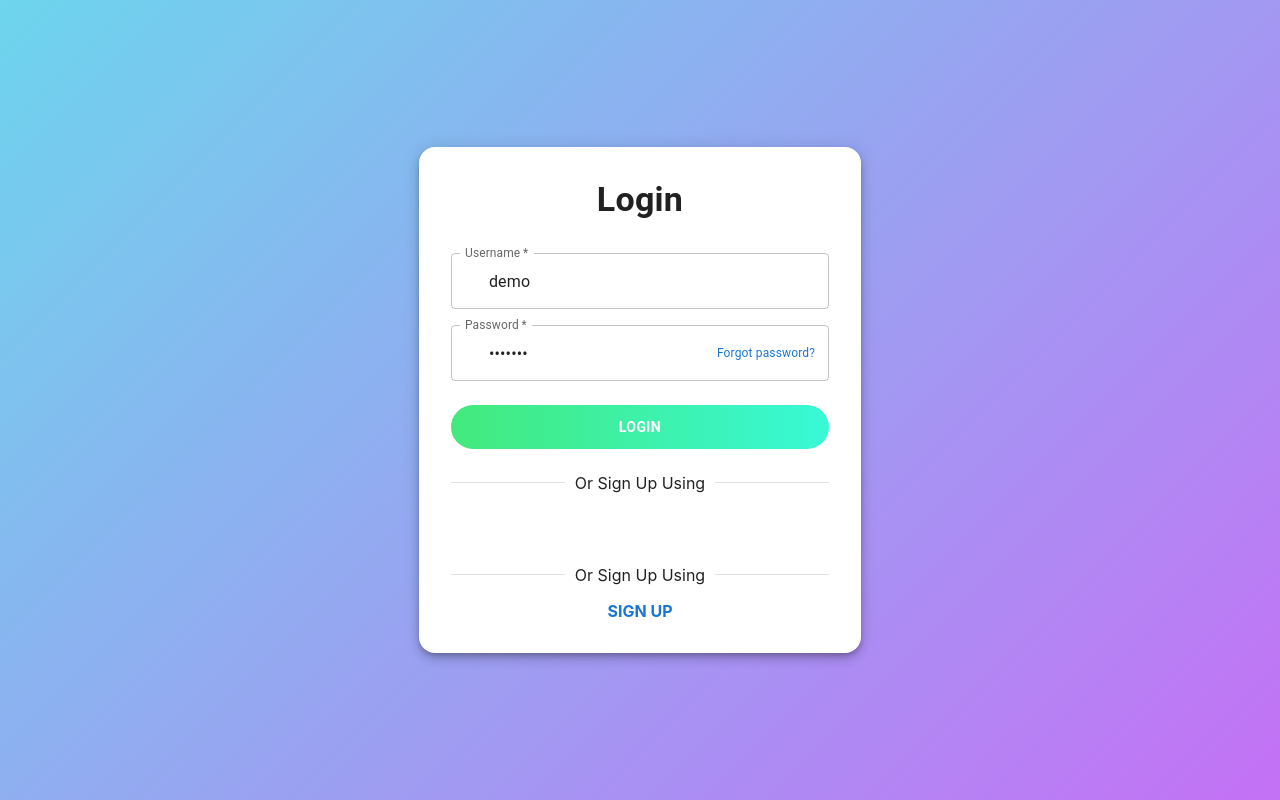
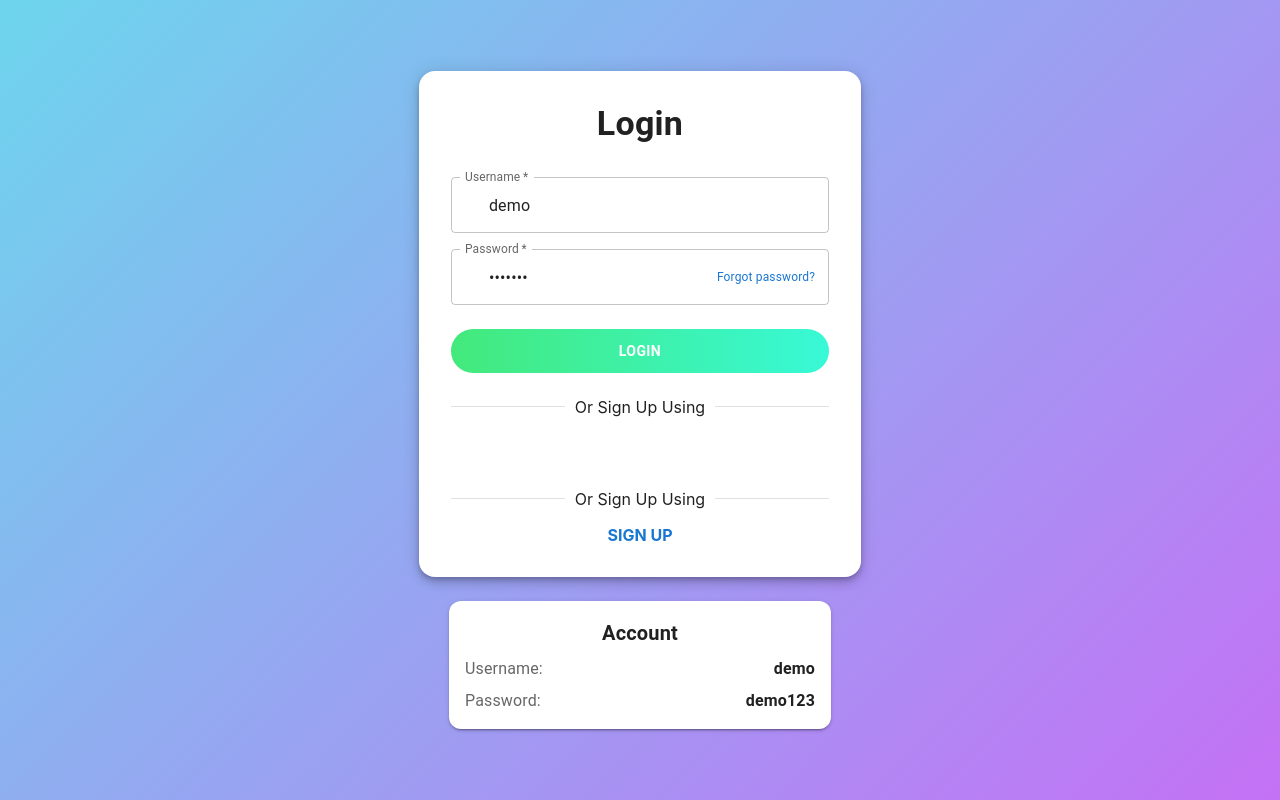
Before and after one commit to shoifuddiniip/ecommers-mini-iipshoifudidn, a React (Create React App) app: page /login in a window 1280 px wide. Built offline with nearby package versions, Linux system fonts and the light colour scheme; some icons are missing.

Commit message:
add account info

```diff
--- a/src/pages/Login.tsx
+++ b/src/pages/Login.tsx
@@ -52,6 +52,7 @@ const Login: React.FC = () => {
         height: '100vh',
         background: 'linear-gradient(135deg, #6dd5ed 0%, #c471f5 100%)',
         display: 'flex',
+        flexDirection: 'column',
         alignItems: 'center',
         justifyContent: 'center',
         zIndex: 0,
@@ -140,6 +141,20 @@ const Login: React.FC = () => {
           </MuiLink>
         </Box>
       </Paper>
+      {/* Card info akun demo */}
+      <Paper elevation={2} sx={{ p: 2, borderRadius: 3, minWidth: 350, maxWidth: 380, mt: 3 }}>
+        <Typography variant="h6" fontWeight={700} mb={1} align="center">Account</Typography>
+        <Box display="flex" flexDirection="column" gap={1}>
+          <Box display="flex" justifyContent="space-between">
+            <Typography color="text.secondary">Username:</Typography>
+            <Typography fontWeight={700}>demo</Typography>
+          </Box>
+          <Box display="flex" justifyContent="space-between">
+            <Typography color="text.secondary">Password:</Typography>
+            <Typography fontWeight={700}>demo123</Typography>
+          </Box>
+        </Box>
+      </Paper>
     </Box>
   );
 };
```
